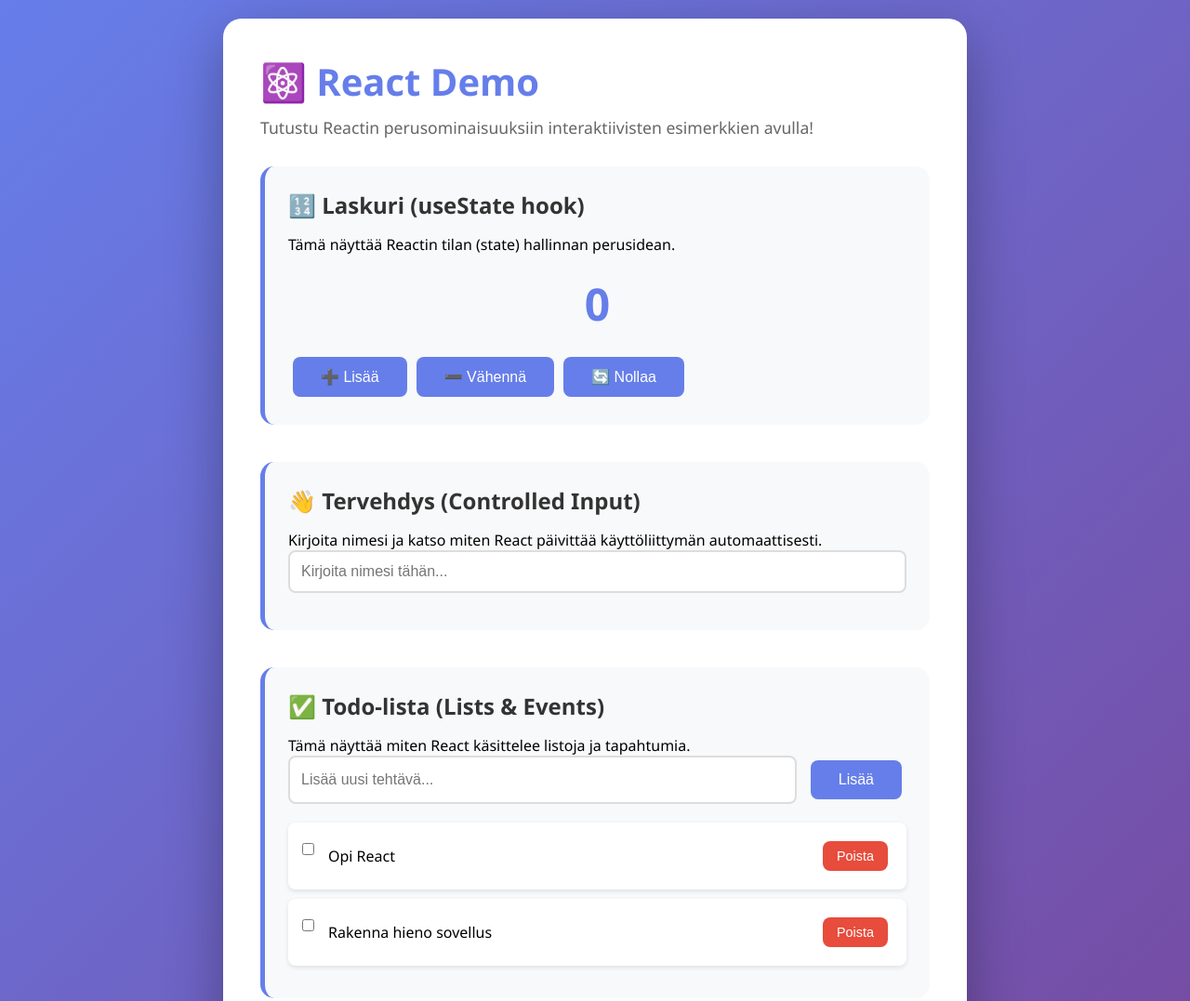
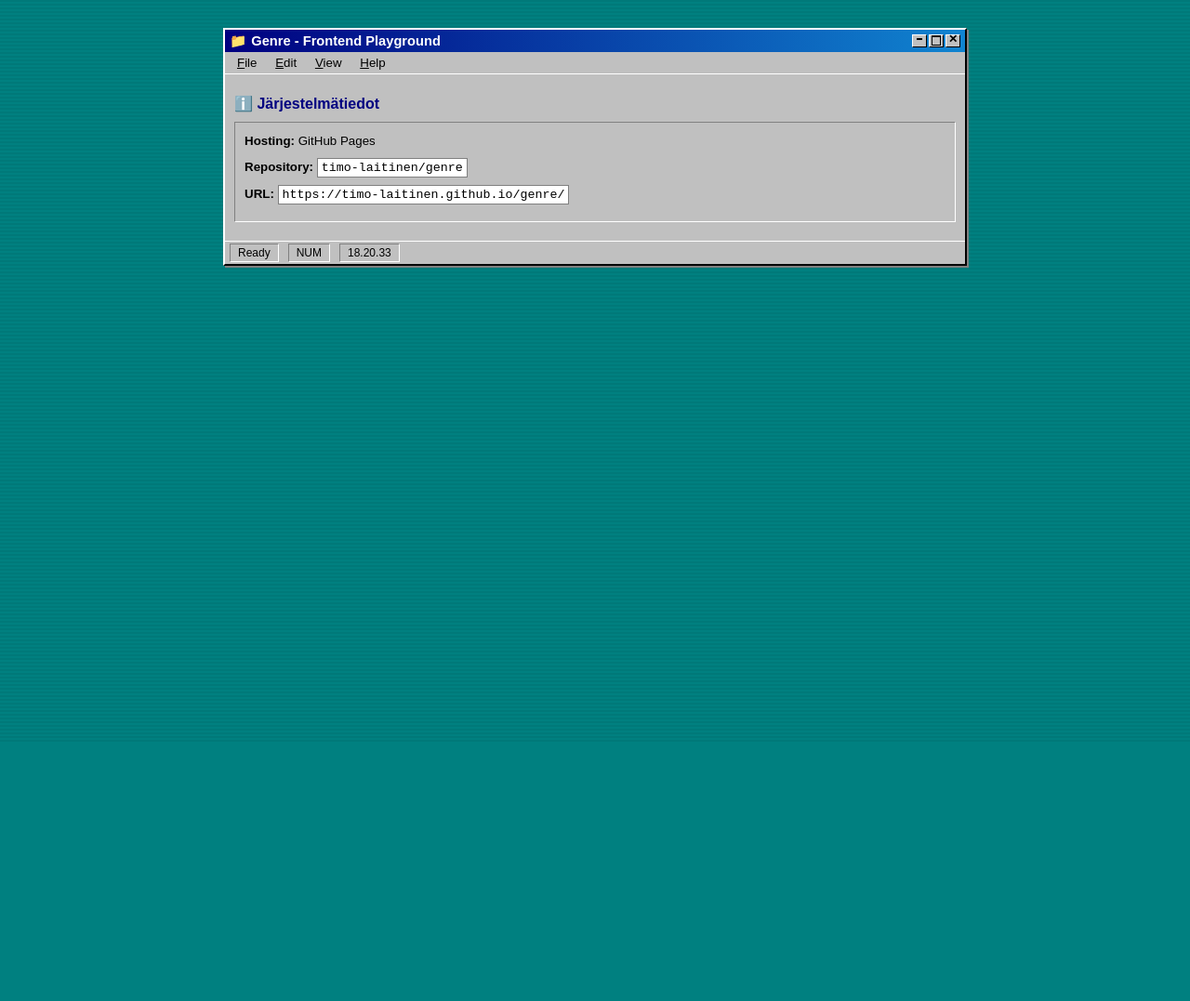
Before and after one commit to timo-laitinen/genre, a plain HTML site: page index.html in a window 1280 px wide. Shown: the top 1077 px of the page at 93% size. After the commit the page ends 800 px from the top, so only its background shows below. Drawn offline with nearby package versions, Linux system fonts and the light colour scheme.

Commit message:
Add files via upload

```diff
--- a/index.html
+++ b/index.html
@@ -3,10 +3,7 @@
 <head>
     <meta charset="UTF-8">
     <meta name="viewport" content="width=device-width, initial-scale=1.0">
-    <title>React Demo</title>
-    <script crossorigin src="https://unpkg.com/react@18/umd/react.development.js"></script>
-    <script crossorigin src="https://unpkg.com/react-dom@18/umd/react-dom.development.js"></script>
-    <script src="https://unpkg.com/@babel/standalone/babel.min.js"></script>
+    <title>Genre - Frontend Playground</title>
     <style>
         * {
             margin: 0;
@@ -15,267 +12,321 @@
         }
 
         body {
-            font-family: 'Segoe UI', Tahoma, Geneva, Verdana, sans-serif;
-            background: linear-gradient(135deg, #667eea 0%, #764ba2 100%);
-            min-height: 100vh;
-            padding: 20px;
+            background-color: #008080;
+            background-image:
+                repeating-linear-gradient(0deg, transparent, transparent 2px, rgba(0,0,0,.05) 2px, rgba(0,0,0,.05) 4px);
+            font-family: "MS Sans Serif", "Microsoft Sans Serif", sans-serif;
+            padding: 10px;
+            color: #000000;
         }
 
-        #root {
-            max-width: 800px;
-            margin: 0 auto;
+        .window {
+            background-color: #c0c0c0;
+            border-top: 2px solid #ffffff;
+            border-left: 2px solid #ffffff;
+            border-right: 2px solid #000000;
+            border-bottom: 2px solid #000000;
+            box-shadow: 2px 2px 0px #808080;
+            margin-bottom: 10px;
         }
 
-        .container {
-            background: white;
-            border-radius: 20px;
-            padding: 40px;
-            box-shadow: 0 20px 60px rgba(0,0,0,0.3);
+        .title-bar {
+            background: linear-gradient(to right, #000080, #1084d0);
+            color: #ffffff;
+            padding: 3px 5px;
+            font-weight: bold;
+            font-size: 11pt;
+            display: flex;
+            justify-content: space-between;
+            align-items: center;
+        }
+
+        .title-bar-text {
+            display: flex;
+            align-items: center;
+            gap: 5px;
+        }
+
+        .title-bar-controls {
+            display: flex;
+            gap: 2px;
+        }
+
+        .title-bar-button {
+            width: 16px;
+            height: 14px;
+            background-color: #c0c0c0;
+            border-top: 1px solid #ffffff;
+            border-left: 1px solid #ffffff;
+            border-right: 1px solid #000000;
+            border-bottom: 1px solid #000000;
+            display: flex;
+            align-items: center;
+            justify-content: center;
+            font-size: 7pt;
+            font-weight: normal;
+            cursor: pointer;
+            font-family: "Marlett", "Webdings", monospace;
+            line-height: 1;
+            padding-bottom: 2px;
+        }
+
+        .title-bar-button:active {
+            border-top: 1px solid #000000;
+            border-left: 1px solid #000000;
+            border-right: 1px solid #ffffff;
+            border-bottom: 1px solid #ffffff;
+        }
+
+        .minimize-button::before {
+            content: "";
+            width: 6px;
+            height: 2px;
+            background-color: #000000;
+            display: block;
+            margin-bottom: 3px;
+        }
+
+        .maximize-button::before {
+            content: "";
+            width: 8px;
+            height: 8px;
+            border: 1px solid #000000;
+            border-top: 2px solid #000000;
+            display: block;
+        }
+
+        .close-button {
+            font-size: 9pt;
+            font-weight: bold;
+            color: #000000;
+        }
+
+        .window-content {
+            padding: 10px;
+            background-color: #c0c0c0;
         }
 
         h1 {
-            color: #667eea;
-            margin-bottom: 10px;
-            font-size: 2.5em;
+            font-size: 14pt;
+            font-weight: bold;
+            margin-bottom: 8px;
+            color: #000080;
         }
 
-        .subtitle {
-            color: #666;
-            margin-bottom: 30px;
-            font-size: 1.1em;
+        h2 {
+            font-size: 12pt;
+            font-weight: bold;
+            margin: 12px 0 6px 0;
+            color: #000080;
         }
 
-        .demo-section {
-            margin-bottom: 40px;
-            padding: 25px;
-            background: #f8f9fa;
-            border-radius: 15px;
-            border-left: 5px solid #667eea;
+        h3 {
+            font-size: 11pt;
+            font-weight: bold;
+            margin: 8px 0 4px 0;
         }
 
-        .demo-section h2 {
-            color: #333;
-            margin-bottom: 15px;
-            font-size: 1.5em;
+        p {
+            font-size: 10pt;
+            line-height: 1.5;
+            margin-bottom: 8px;
         }
 
-        button {
-            background: #667eea;
-            color: white;
-            border: none;
-            padding: 12px 30px;
-            border-radius: 8px;
-            font-size: 1em;
-            cursor: pointer;
-            transition: all 0.3s;
-            margin: 5px;
+        a {
+            color: #0000ff;
+            text-decoration: underline;
         }
 
-        button:hover {
-            background: #5568d3;
-            transform: translateY(-2px);
-            box-shadow: 0 5px 15px rgba(102, 126, 234, 0.4);
+        a:visited {
+            color: #800080;
         }
 
-        .counter-display {
-            font-size: 3em;
-            font-weight: bold;
-            color: #667eea;
-            margin: 20px 0;
-            text-align: center;
+        .panel {
+            background-color: #c0c0c0;
+            border-top: 1px solid #808080;
+            border-left: 1px solid #808080;
+            border-right: 1px solid #ffffff;
+            border-bottom: 1px solid #ffffff;
+            padding: 10px;
+            margin: 10px 0;
         }
 
-        input {
-            padding: 12px;
-            border: 2px solid #ddd;
-            border-radius: 8px;
-            font-size: 1em;
-            width: 100%;
-            margin-bottom: 15px;
-            transition: border-color 0.3s;
+        .panel-raised {
+            border-top: 2px solid #ffffff;
+            border-left: 2px solid #ffffff;
+            border-right: 2px solid #808080;
+            border-bottom: 2px solid #808080;
+            padding: 8px;
+            margin: 8px 0;
         }
 
-        input:focus {
-            outline: none;
-            border-color: #667eea;
+        ul {
+            list-style-type: none;
+            margin-left: 0;
         }
 
-        .greeting {
-            background: linear-gradient(135deg, #667eea 0%, #764ba2 100%);
-            color: white;
-            padding: 20px;
-            border-radius: 10px;
-            text-align: center;
-            font-size: 1.3em;
-            margin-top: 15px;
+        li {
+            padding: 4px 0;
+            font-size: 10pt;
+            padding-left: 20px;
+            position: relative;
         }
 
-        .todo-item {
-            display: flex;
-            align-items: center;
-            padding: 15px;
-            background: white;
-            border-radius: 8px;
-            margin-bottom: 10px;
-            box-shadow: 0 2px 5px rgba(0,0,0,0.1);
+        li:before {
+            content: "▪";
+            position: absolute;
+            left: 5px;
         }
 
-        .todo-item.completed {
-            opacity: 0.6;
-            text-decoration: line-through;
+        .button {
+            background-color: #c0c0c0;
+            border-top: 2px solid #ffffff;
+            border-left: 2px solid #ffffff;
+            border-right: 2px solid #000000;
+            border-bottom: 2px solid #000000;
+            padding: 4px 12px;
+            font-size: 10pt;
+            cursor: pointer;
+            display: inline-block;
+            margin: 4px 2px;
         }
 
-        .todo-item input[type="checkbox"] {
-            width: auto;
-            margin-right: 15px;
+        .button:active {
+            border-top: 2px solid #000000;
+            border-left: 2px solid #000000;
+            border-right: 2px solid #ffffff;
+            border-bottom: 2px solid #ffffff;
+            padding: 5px 11px 3px 13px;
+        }
+
+        .status-bar {
+            border-top: 1px solid #ffffff;
+            padding: 2px 5px;
+            font-size: 9pt;
+            background-color: #c0c0c0;
+            display: flex;
+            gap: 10px;
+        }
+
+        .status-item {
+            border-top: 1px solid #808080;
+            border-left: 1px solid #808080;
+            border-right: 1px solid #ffffff;
+            border-bottom: 1px solid #ffffff;
+            padding: 2px 8px;
+        }
+
+        .separator {
+            height: 2px;
+            background: linear-gradient(to bottom, #808080, #ffffff);
+            margin: 10px 0;
+        }
+
+        .new {
+            color: #ff0000;
+            font-weight: bold;
+        }
+
+        code {
+            font-family: "Courier New", monospace;
+            background-color: #ffffff;
+            padding: 2px 4px;
+            border: 1px solid #808080;
+        }
+
+        .icon {
+            display: inline-block;
+            margin-right: 5px;
+        }
+
+        .menu-bar {
+            background-color: #c0c0c0;
+            border-bottom: 1px solid #ffffff;
+            padding: 2px 5px;
+            font-size: 10pt;
+        }
+
+        .menu-item {
+            display: inline-block;
+            padding: 2px 8px;
             cursor: pointer;
         }
 
-        .todo-item span {
-            flex: 1;
+        .menu-item:hover {
+            background-color: #000080;
+            color: #ffffff;
         }
 
-        .todo-item button {
-            padding: 8px 15px;
-            background: #e74c3c;
-            font-size: 0.9em;
+        .blink {
+            animation: blink 1s infinite;
         }
 
-        .todo-item button:hover {
-            background: #c0392b;
-        }
-
-        .add-todo {
-            display: flex;
-            gap: 10px;
-            margin-bottom: 20px;
-        }
-
-        .add-todo input {
-            margin-bottom: 0;
+        @keyframes blink {
+            0%, 49% { opacity: 1; }
+            50%, 100% { opacity: 0; }
         }
     </style>
 </head>
 <body>
-    <div id="root"></div>
+    <!-- Main Application Window -->
+    <div class="window" style="max-width: 800px; margin: 20px auto;">
+        <div class="title-bar">
+            <div class="title-bar-text">
+                <span>📁</span>
+                <span>Genre - Frontend Playground</span>
+            </div>
+            <div class="title-bar-controls">
+                <div class="title-bar-button minimize-button"></div>
+                <div class="title-bar-button maximize-button"></div>
+                <div class="title-bar-button close-button">✕</div>
+            </div>
+        </div>
 
-    <script type="text/babel">
-        const { useState } = React;
+        <div class="menu-bar">
+            <span class="menu-item"><u>F</u>ile</span>
+            <span class="menu-item"><u>E</u>dit</span>
+            <span class="menu-item"><u>V</u>iew</span>
+            <span class="menu-item"><u>H</u>elp</span>
+        </div>
 
-        // Komponentti 1: Yksinkertainen laskuri
-        function Counter() {
-            const [count, setCount] = useState(0);
+        <div class="window-content">
+            <h2>ℹ️ Järjestelmätiedot</h2>
+            <div class="panel">
+                <p><b>Hosting:</b> GitHub Pages</p>
+                <p><b>Repository:</b> <code>timo-laitinen/genre</code></p>
+                <p><b>URL:</b> <code>https://timo-laitinen.github.io/genre/</code></p>
+            </div>
+        </div>
 
-            return (
-                <div className="demo-section">
-                    <h2>🔢 Laskuri (useState hook)</h2>
-                    <p>Tämä näyttää Reactin tilan (state) hallinnan perusidean.</p>
-                    <div className="counter-display">{count}</div>
-                    <button onClick={() => setCount(count + 1)}>➕ Lisää</button>
-                    <button onClick={() => setCount(count - 1)}>➖ Vähennä</button>
-                    <button onClick={() => setCount(0)}>🔄 Nollaa</button>
-                </div>
-            );
-        }
+        <div class="status-bar">
+            <div class="status-item">Ready</div>
+            <div class="status-item">NUM</div>
+            <div class="status-item"><script>document.write(new Date().toLocaleTimeString('fi-FI'));</script></div>
+        </div>
+    </div>
 
-        // Komponentti 2: Tervehdys-lomake
-        function Greeting() {
-            const [name, setName] = useState('');
+    <script>
+        // Easter egg: Konami code
+        let konamiCode = [];
+        const pattern = ['ArrowUp', 'ArrowUp', 'ArrowDown', 'ArrowDown', 'ArrowLeft', 'ArrowRight', 'ArrowLeft', 'ArrowRight', 'b', 'a'];
 
-            return (
-                <div className="demo-section">
-                    <h2>👋 Tervehdys (Controlled Input)</h2>
-                    <p>Kirjoita nimesi ja katso miten React päivittää käyttöliittymän automaattisesti.</p>
-                    <input
-                        type="text"
-                        placeholder="Kirjoita nimesi tähän..."
-                        value={name}
-                        onChange={(e) => setName(e.target.value)}
-                    />
-                    {name && (
-                        <div className="greeting">
-                            Hei, {name}! 👋 Tervetuloa Reactin maailmaan!
-                        </div>
-                    )}
-                </div>
-            );
-        }
+        document.addEventListener('keydown', (e) => {
+            konamiCode.push(e.key);
+            konamiCode = konamiCode.slice(-10);
 
-        // Komponentti 3: Todo-lista
-        function TodoList() {
-            const [todos, setTodos] = useState([
-                { id: 1, text: 'Opi React', completed: false },
-                { id: 2, text: 'Rakenna hieno sovellus', completed: false }
-            ]);
-            const [newTodo, setNewTodo] = useState('');
+            if (konamiCode.join('') === pattern.join('')) {
+                alert('🎮 Konami Code aktivoitu! Windows 3.1 nostalgia level MAX! 🎮\n\nNow featuring enhanced Win 3.1 graphics!');
+            }
+        });
 
-            const addTodo = () => {
-                if (newTodo.trim()) {
-                    setTodos([...todos, {
-                        id: Date.now(),
-                        text: newTodo,
-                        completed: false
-                    }]);
-                    setNewTodo('');
-                }
-            };
-
-            const toggleTodo = (id) => {
-                setTodos(todos.map(todo =>
-                    todo.id === id ? { ...todo, completed: !todo.completed } : todo
-                ));
-            };
-
-            const deleteTodo = (id) => {
-                setTodos(todos.filter(todo => todo.id !== id));
-            };
-
-            return (
-                <div className="demo-section">
-                    <h2>✅ Todo-lista (Lists & Events)</h2>
-                    <p>Tämä näyttää miten React käsittelee listoja ja tapahtumia.</p>
-                    <div className="add-todo">
-                        <input
-                            type="text"
-                            placeholder="Lisää uusi tehtävä..."
-                            value={newTodo}
-                            onChange={(e) => setNewTodo(e.target.value)}
-                            onKeyPress={(e) => e.key === 'Enter' && addTodo()}
-                        />
-                        <button onClick={addTodo}>Lisää</button>
-                    </div>
-                    {todos.map(todo => (
-                        <div key={todo.id} className={`todo-item ${todo.completed ? 'completed' : ''}`}>
-                            <input
-                                type="checkbox"
-                                checked={todo.completed}
-                                onChange={() => toggleTodo(todo.id)}
-                            />
-                            <span>{todo.text}</span>
-                            <button onClick={() => deleteTodo(todo.id)}>Poista</button>
-                        </div>
-                    ))}
-                </div>
-            );
-        }
-
-        // Pääkomponentti
-        function App() {
-            return (
-                <div className="container">
-                    <h1>⚛️ React Demo</h1>
-                    <p className="subtitle">Tutustu Reactin perusominaisuuksiin interaktiivisten esimerkkien avulla!</p>
-
-                    <Counter />
-                    <Greeting />
-                    <TodoList />
-                </div>
-            );
-        }
-
-        // Renderöi sovellus
-        const root = ReactDOM.createRoot(document.getElementById('root'));
-        root.render(<App />);
+        // Update clock every second
+        setInterval(() => {
+            const timeElements = document.querySelectorAll('.status-bar .status-item:last-child');
+            timeElements.forEach(el => {
+                el.textContent = new Date().toLocaleTimeString('fi-FI');
+            });
+        }, 1000);
     </script>
 </body>
 </html>
```
